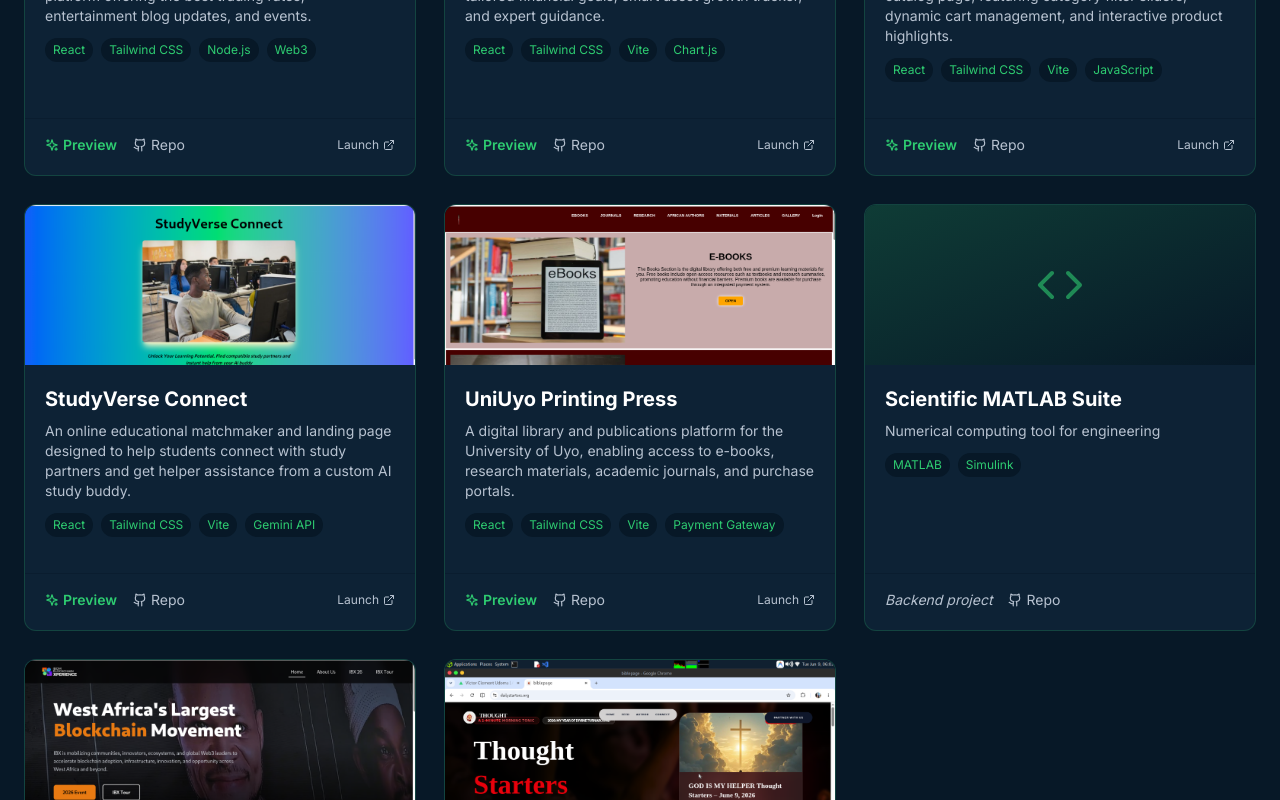
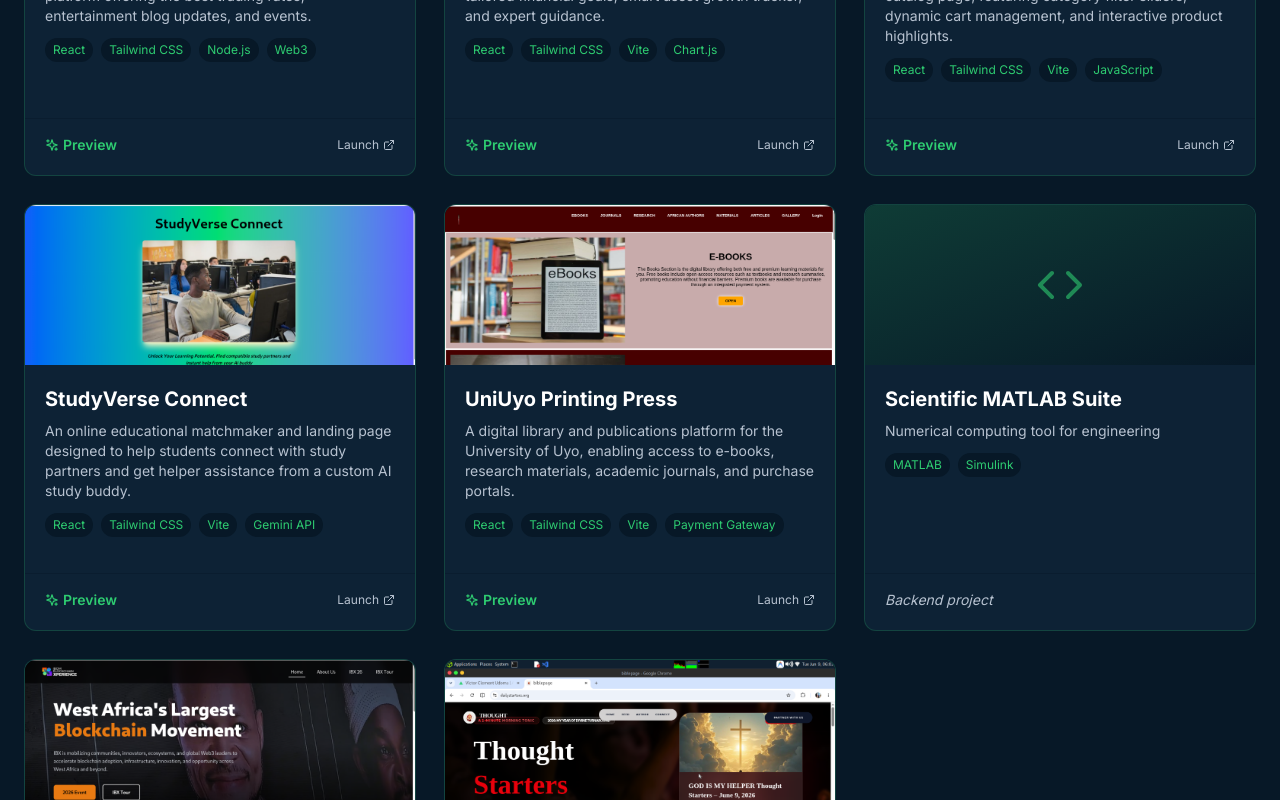
Before and after one commit to Ezekd0/Portfolio, a React (Vite) app: page / in a window 1280 px wide. Shown: the part 4040-4840 px from the top of the page. Built offline with nearby package versions, Linux system fonts and the light colour scheme.

Commit message:
style: remove GitHub Repo link from project cards

```diff
--- a/src/components/Projects.jsx
+++ b/src/components/Projects.jsx
@@ -61,9 +61,6 @@ const Projects = () => {
                     ) : (
                       <span className="text-textMuted text-sm italic">Backend project</span>
                     )}
-                    <a href={proj.github} target="_blank" rel="noopener noreferrer" className="flex items-center gap-1 text-textMuted text-sm hover:underline">
-                      <Github size={14} /> Repo
-                    </a>
                   </div>
                   {proj.demo !== '#' && (
                     <a href={proj.demo} target="_blank" rel="noopener noreferrer" className="flex items-center gap-1 text-textMuted text-xs hover:text-accent transition">
```
